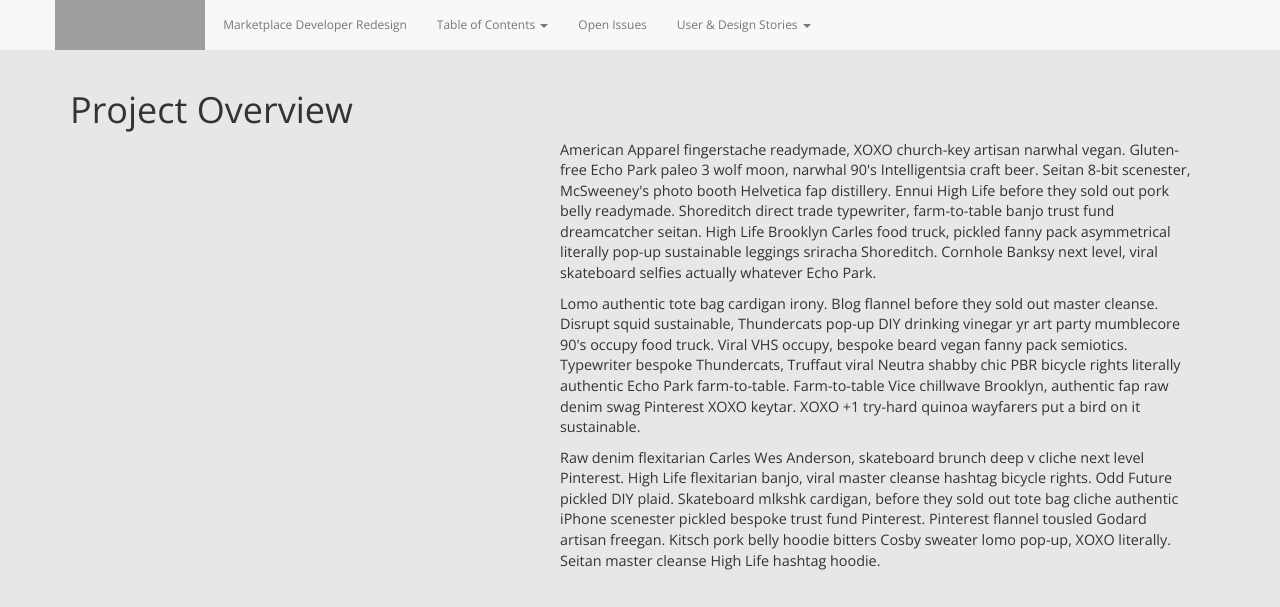
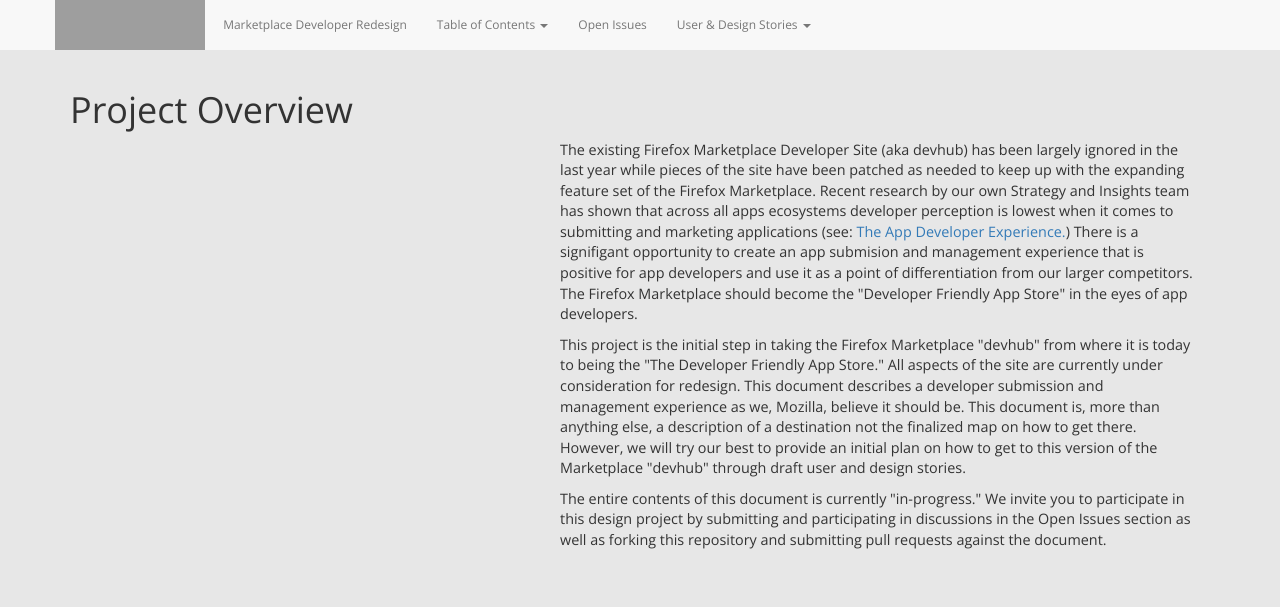
Before and after one commit to MarketplaceUX/devhub-redesign, a Jekyll site: the page built from projectOverview.html, in a window 1280 px wide and 900 px high, cut to the strip 0-607 px from the top of the window. Built offline with Jekyll 4.4.1, drawn with Linux system fonts in a browser that asks for light colours; nearby versions of some CDN libraries; grey boxes are pictures that could not be loaded.

Commit message:
Added content to the Project Overview page

```diff
--- a/projectOverview.html
+++ b/projectOverview.html
@@ -7,13 +7,13 @@
 	<h1>Project Overview</h1>
 	<div class="col-sm-8 col-sm-offset-4 col-md-8 col-md-offset-4 col-lg-7 col-lg-offset-5">
 		<p class="longText">
-			American Apparel fingerstache readymade, XOXO church-key artisan narwhal vegan. Gluten-free Echo Park paleo 3 wolf moon, narwhal 90's Intelligentsia craft beer. Seitan 8-bit scenester, McSweeney's photo booth Helvetica fap distillery. Ennui High Life before they sold out pork belly readymade. Shoreditch direct trade typewriter, farm-to-table banjo trust fund dreamcatcher seitan. High Life Brooklyn Carles food truck, pickled fanny pack asymmetrical literally pop-up sustainable leggings sriracha Shoreditch. Cornhole Banksy next level, viral skateboard selfies actually whatever Echo Park.
+			The existing Firefox Marketplace Developer Site (aka devhub) has been largely ignored in the last year while pieces of the site have been patched as needed to keep up with the expanding feature set of the Firefox Marketplace. Recent research by our own Strategy and Insights team has shown that across all apps ecosystems developer perception is lowest when it comes to submitting and marketing applications (see: <a href="research/140507-Dev-Journey.pdf">The App Developer Experience.</a>) There is a signifigant opportunity to create an app submision and management experience that is positive for app developers and use it as a point of differentiation from our larger competitors. The Firefox Marketplace should become the "Developer Friendly App Store" in the eyes of app developers.
 		</p>
 		<p class="longText">
-			Lomo authentic tote bag cardigan irony. Blog flannel before they sold out master cleanse. Disrupt squid sustainable, Thundercats pop-up DIY drinking vinegar yr art party mumblecore 90's occupy food truck. Viral VHS occupy, bespoke beard vegan fanny pack semiotics. Typewriter bespoke Thundercats, Truffaut viral Neutra shabby chic PBR bicycle rights literally authentic Echo Park farm-to-table. Farm-to-table Vice chillwave Brooklyn, authentic fap raw denim swag Pinterest XOXO keytar. XOXO +1 try-hard quinoa wayfarers put a bird on it sustainable.
+			This project is the initial step in taking the Firefox Marketplace "devhub" from where it is today to being the "The Developer Friendly App Store." All aspects of the site are currently under consideration for redesign. This document describes a developer submission and management experience as we, Mozilla, believe it should be. This document is, more than anything else, a description of a destination not the finalized map on how to get there. However, we will try our best to provide an initial plan on how to get to this version of the Marketplace "devhub" through draft user and design stories.
 		</p>
 		<p class="longText">
-			Raw denim flexitarian Carles Wes Anderson, skateboard brunch deep v cliche next level Pinterest. High Life flexitarian banjo, viral master cleanse hashtag bicycle rights. Odd Future pickled DIY plaid. Skateboard mlkshk cardigan, before they sold out tote bag cliche authentic iPhone scenester pickled bespoke trust fund Pinterest. Pinterest flannel tousled Godard artisan freegan. Kitsch pork belly hoodie bitters Cosby sweater lomo pop-up, XOXO literally. Seitan master cleanse High Life hashtag hoodie.
+			The entire contents of this document is currently "in-progress." We invite you to participate in this design project by submitting and participating in discussions in the Open Issues section as well as forking this repository and submitting pull requests against the document.
 		</p>
 	</div>
 	<!-- Pagination. If you have more than one page, set the multipage variable in the Frontmatter to true. Editing the pagination code happens in /_includes/homePagination.html.
```
Also changed, not shown: 1 other file.
